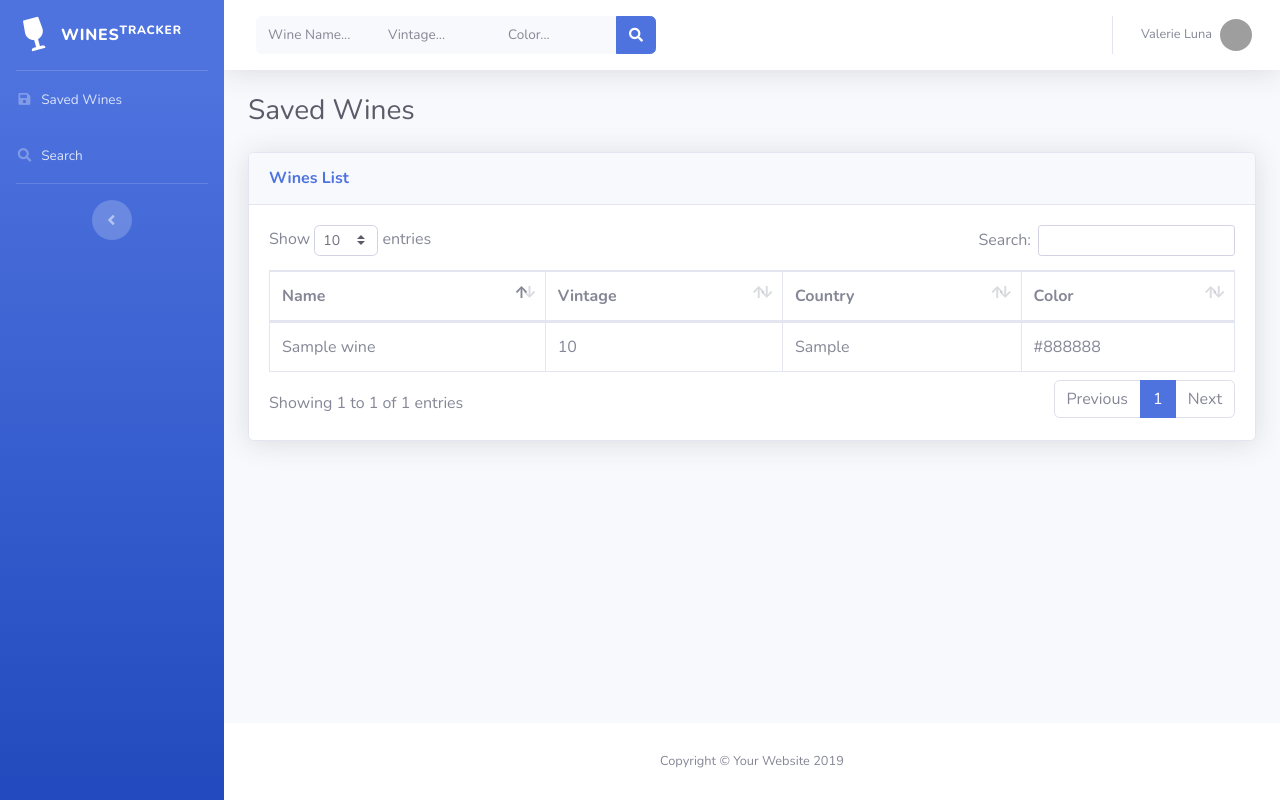
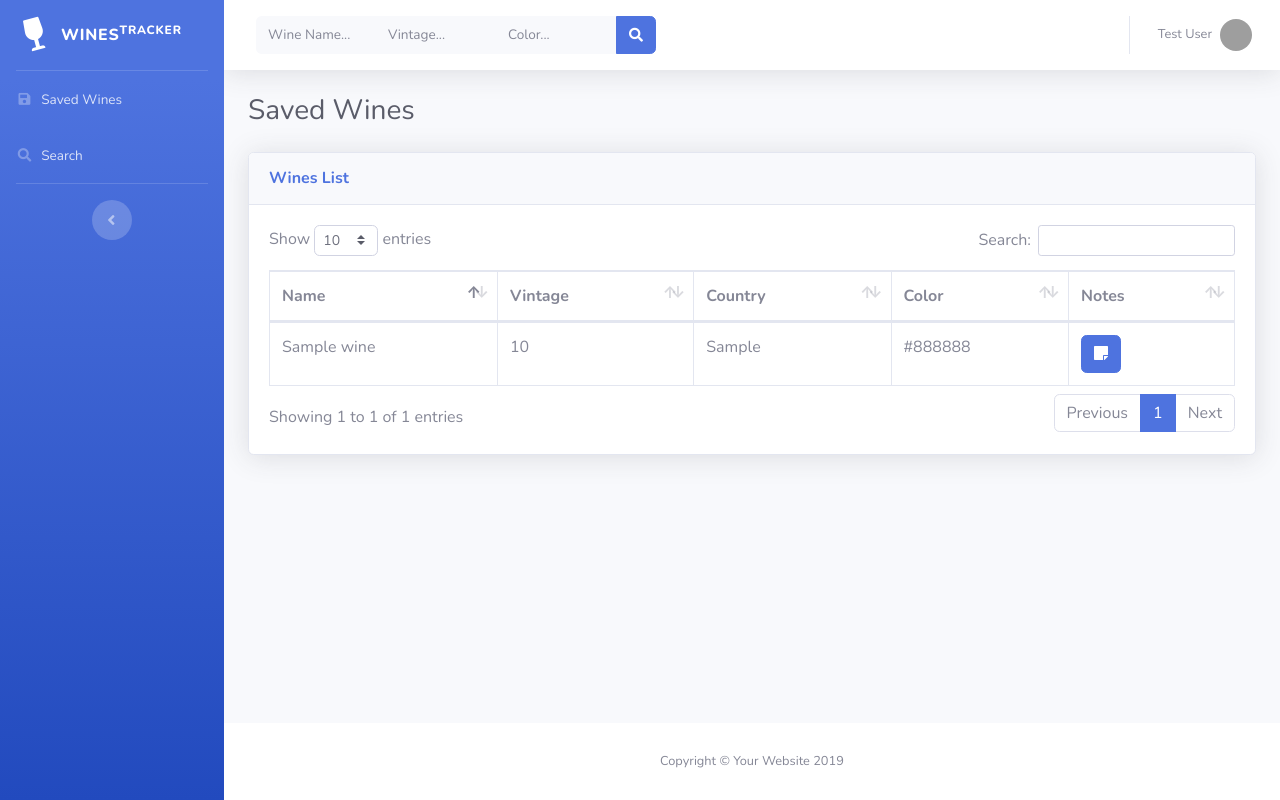
Before and after one commit to devinmatte/wine-tracker, a Flask app: page / in a window 1280 px wide. Run offline with Flask 2, Linux system fonts and the light colour scheme; tables that the repository leaves empty hold one stand-in row (values such as "Sample post"); some libraries are stand-ins or nearby versions; grey boxes are pictures that could not be loaded.

Commit message:
Creating notes modals and setting up for detailed information

```diff
--- a/app.py
+++ b/app.py
@@ -25,6 +25,7 @@ class Wines(db.Model):
 
 
 db.create_all()
+
 
 @app.route('/')
 def home():
@@ -75,5 +76,18 @@ def save():
     return {'success': True}
 
 
+@app.route('/notes', methods=['POST'])
+def notes():
+    if request.get_json():
+        # TODO Get form data
+        # TODO Get wine object
+        # TODO Update Wine object with notes
+        db.session.add(wine)
+        db.session.commit()
+        db.session.flush()
+
+    return {'success': True}
+
+
 if __name__ == '__main__':
     app.run(host='0.0.0.0', port='8080')
--- a/templates/index.html
+++ b/templates/index.html
@@ -107,7 +107,7 @@
                     <li class="nav-item dropdown no-arrow">
                         <a class="nav-link dropdown-toggle" href="#" id="userDropdown" role="button"
                            data-toggle="dropdown" aria-haspopup="true" aria-expanded="false">
-                            <span class="mr-2 d-none d-lg-inline text-gray-600 small">Valerie Luna</span>
+                            <span class="mr-2 d-none d-lg-inline text-gray-600 small">Test User</span>
                             <img class="img-profile rounded-circle" src="https://source.unsplash.com/QAB-WJcbgJk/60x60">
                         </a>
                         <!-- Dropdown - User Information -->
@@ -163,6 +163,7 @@
                                             <th>Vintage</th>
                                             <th>Country</th>
                                             <th>Color</th>
+                                            <th>Notes</th>
                                         </tr>
                                         </thead>
                                         <tbody>
@@ -172,6 +173,12 @@
                                                 <td>{{ wine.vintage }}</td>
                                                 <td>{{ wine.country }}</td>
                                                 <td>{{ wine.color }}</td>
+                                                <td>
+                                                    <button type="button" class="btn btn-primary" data-toggle="modal"
+                                                            data-target="#modal-{{ wine.id }}">
+                                                        <i class="fa fa-sticky-note"></i>
+                                                    </button>
+                                                </td>
                                             </tr>
                                         {% endfor %}
                                         </tbody>
@@ -230,6 +237,51 @@
     </div>
 </div>
 
+{% for wine in wines %}
+    <div class="modal fade" id="modal-{{ wine.id }}" tabindex="-1" role="dialog"
+         aria-labelledby="modal-{{ wine.id }}"
+         aria-hidden="true">
+        <div class="modal-dialog modal-lg" role="document">
+            <div class="modal-content">
+                <form action="/notes">
+                    <div class="modal-header">
+                        <h5 class="modal-title" id="modal-{{ wine.id }}Label">Notes for {{ wine.name }}</h5>
+                        <button class="close" type="button" data-dismiss="modal" aria-label="Close">
+                            <span aria-hidden="true">×</span>
+                        </button>
+                    </div>
+                    <div class="modal-body">
+                        <div class="form-group">
+                            <label for="see">See</label>
+                            <textarea class="form-control" name="see" id="see" rows="3"></textarea>
+                        </div>
+                        <div class="form-group">
+                            <label for="smell">Smell/Swirl</label>
+                            <textarea class="form-control" name="smell" id="smell" rows="3"></textarea>
+                        </div>
+                        <div class="form-group">
+                            <label for="sip">Sip</label>
+                            <textarea class="form-control" name="sip" id="sip" rows="3"></textarea>
+                        </div>
+                        <div class="form-group">
+                            <label for="swallow">Swallow or Spit</label>
+                            <textarea class="form-control" name="swallow" id="swallow" rows="3"></textarea>
+                        </div>
+                        <div class="form-group">
+                            <label for="savor">Savor</label>
+                            <textarea class="form-control" name="savor" id="savor" rows="3"></textarea>
+                        </div>
+                    </div>
+                    <div class="modal-footer">
+                        <button class="btn btn-secondary" type="button" data-dismiss="modal">Cancel</button>
+                        <button class="btn btn-primary" type="submit">Submit</button>
+                    </div>
+                </form>
+            </div>
+        </div>
+    </div>
+{% endfor %}
+
 <!-- Bootstrap core JavaScript-->
 <script src="/static/vendor/jquery/jquery.min.js"></script>
 <script src="/static/vendor/bootstrap/js/bootstrap.bundle.min.js"></script>
--- a/templates/search.html
+++ b/templates/search.html
@@ -107,7 +107,7 @@
                     <li class="nav-item dropdown no-arrow">
                         <a class="nav-link dropdown-toggle" href="#" id="userDropdown" role="button"
                            data-toggle="dropdown" aria-haspopup="true" aria-expanded="false">
-                            <span class="mr-2 d-none d-lg-inline text-gray-600 small">Valerie Luna</span>
+                            <span class="mr-2 d-none d-lg-inline text-gray-600 small">Test User</span>
                             <img class="img-profile rounded-circle" src="https://source.unsplash.com/QAB-WJcbgJk/60x60">
                         </a>
                         <!-- Dropdown - User Information -->
```
Also changed, not shown: static/img/undraw_posting_photo.svg (deleted), static/img/wine_search.png (added).
